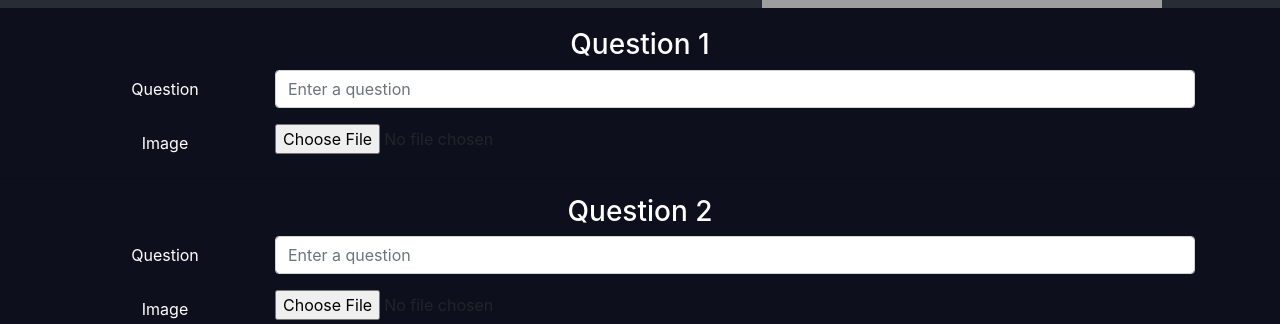
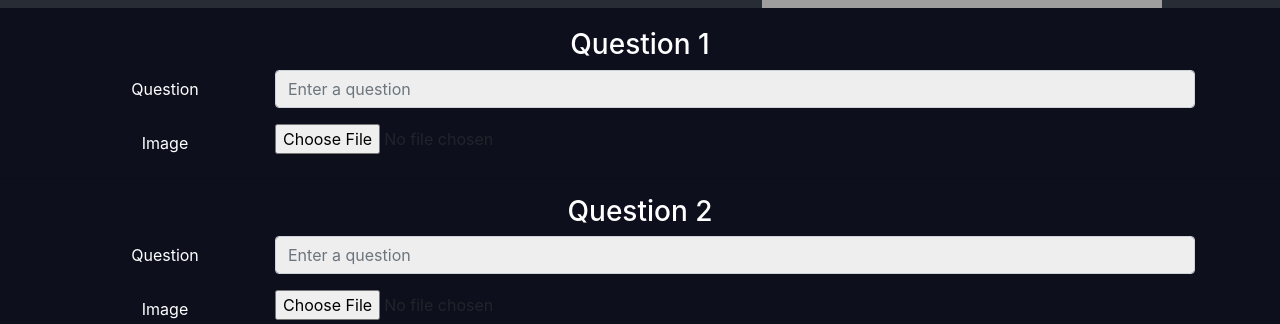
Before and after one commit to felixcs1/hackday2018, a React (Create React App) app in the folder hackday/: page /staff in a window 1280 px wide. Shown: the part 393-717 px from the top of the page. Built offline with nearby package versions, Linux system fonts and the light colour scheme; grey boxes are pictures that could not be loaded.

Commit message:
reseting form

```diff
--- a/hackday/db.json
+++ b/hackday/db.json
@@ -221,11 +221,11 @@
       "answers": [
         {
           "answerText": "yes",
-          "numberOfVotes": "18"
+          "numberOfVotes": "19"
         },
         {
           "answerText": "no",
-          "numberOfVotes": "12"
+          "numberOfVotes": "13"
         }
       ]
     },
--- a/hackday/src/App.css
+++ b/hackday/src/App.css
@@ -56,3 +56,7 @@ h3 {
 .nav-text {
   color: white !important;
 }
+
+.form-control {
+  background-color: #EEEEEE !important;
+}
--- a/hackday/src/components/staff/question-container.js
+++ b/hackday/src/components/staff/question-container.js
@@ -8,6 +8,7 @@ export default class QuestionContainer extends React.Component {
         this.state = {fadeIn: true};
         this.toggle = this.toggle.bind(this)
         this.saveData = this.saveData.bind(this)
+        this.clearData = this.clearData.bind(this)
     }
 
     render() {
@@ -23,7 +24,7 @@ export default class QuestionContainer extends React.Component {
                     <h3>Question 3</h3>
                     <QuestionForm id={3}></QuestionForm>
                 </div>
-                <Button className="no-btn" size="lg">Cancel</Button>
+                <Button className="no-btn" size="lg" onClick={this.clearData}>Cancel</Button>
                 <Button className="yes-btn" size="lg" onClick={this.saveData}>Save</Button>
             </div>
         );
@@ -50,6 +51,11 @@ export default class QuestionContainer extends React.Component {
 
     }
 
+    clearData() {
+        document.getElementById("myform-1").reset();
+        document.getElementById("myform-2").reset();
+        document.getElementById("myform-3").reset();
+    }
 
     toggle() {
         this.setState({
--- a/hackday/src/components/staff/question-form.js
+++ b/hackday/src/components/staff/question-form.js
@@ -11,7 +11,7 @@ export default class QuestionForm extends React.Component {
         return (
             <Container>
                 <div>
-                    <Form className="question">
+                    <Form className="question" id={`myform-${this.props.id}`}>
                         <FormGroup id={`question-${this.props.id}`} row>
                             <Label for="exampleEmail" sm={2}>Question</Label>
                             <Col sm={10}>
```
